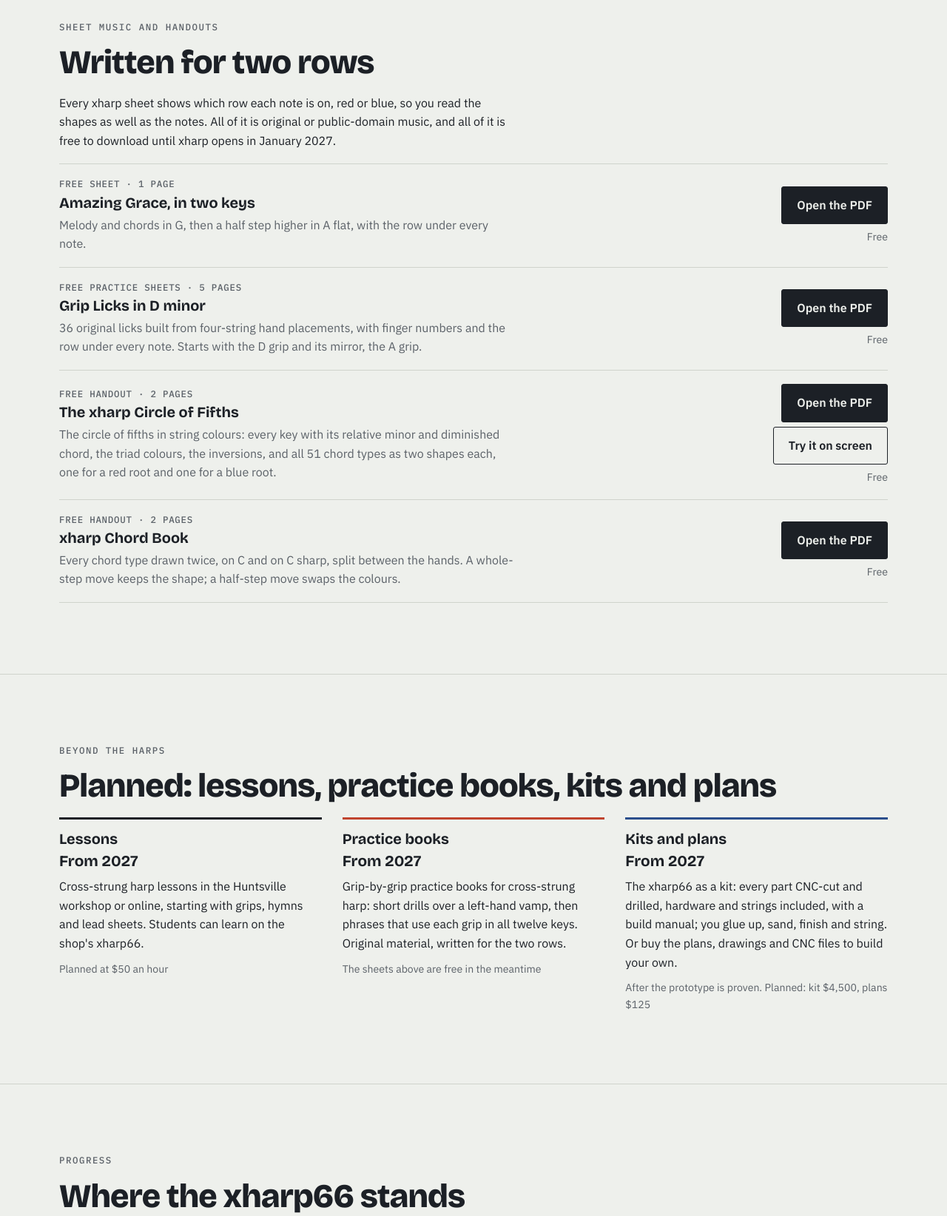
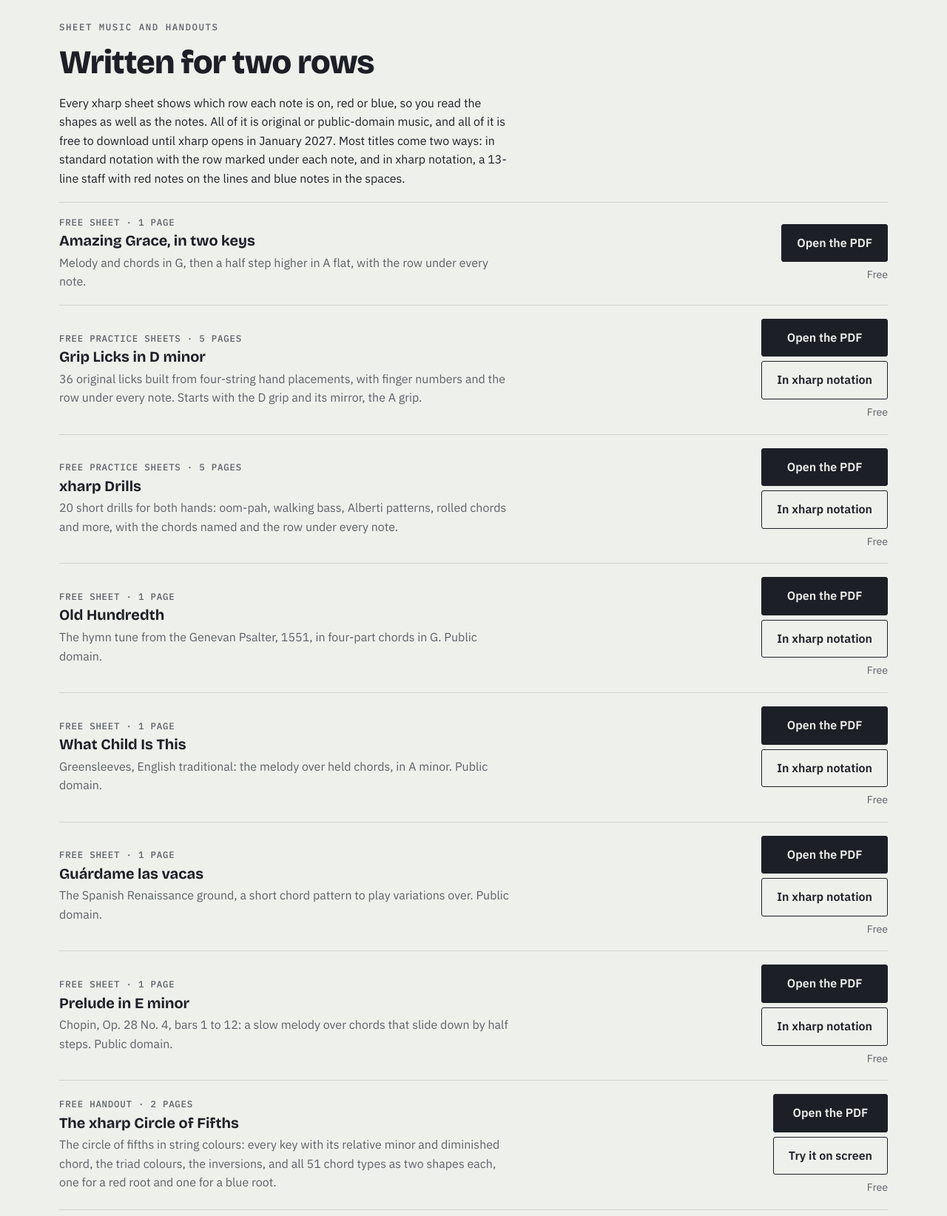
Before and after one commit to jclements3/xharps-site, a plain HTML site: page index.html in a window 1280 px wide. Shown: the part 3640-5284 px from the top of the page at 74% size. Drawn offline with nearby package versions, Linux system fonts and the light colour scheme.

Commit message:
Add free drills, four public-domain tunes and xharp-notation versions

```diff
--- a/index.html
+++ b/index.html
@@ -102,7 +102,8 @@ nav a:hover, nav a:focus-visible { color: var(--crow); }
 .item { display: grid; grid-template-columns: minmax(0, 1fr) auto; gap: 8px 24px; align-items: center; padding: 18px 0; border-bottom: 1px solid var(--rule); }
 .item .meta { font: 500 .78rem/1.4 var(--mono); letter-spacing: .06em; text-transform: uppercase; color: var(--muted); }
 .item p { color: var(--muted); }
-.item .act { display: flex; flex-direction: column; align-items: flex-end; gap: 6px; }
+.item .act { display: flex; flex-direction: column; align-items: stretch; gap: 6px; text-align: center; }
+.item .act .note { text-align: right; }
 @media (max-width: 640px) { .item { grid-template-columns: minmax(0, 1fr); } .item .act { align-items: flex-start; } }
 .btns { display: flex; gap: 12px; flex-wrap: wrap; }
 
@@ -1024,9 +1025,14 @@ text{white-space: pre}
     <div class="wrap stack">
       <span class="eyebrow">Sheet music and handouts</span>
       <h2>Written for two rows</h2>
-      <p>Every xharp sheet shows which row each note is on, red or blue, so you read the shapes as well as the notes. All of it is original or public-domain music, and all of it is free to download until xharp opens in January 2027.</p>
+      <p>Every xharp sheet shows which row each note is on, red or blue, so you read the shapes as well as the notes. All of it is original or public-domain music, and all of it is free to download until xharp opens in January 2027. Most titles come two ways: in standard notation with the row marked under each note, and in xharp notation, a 13-line staff with red notes on the lines and blue notes in the spaces.</p>
       <div class="catalog"><div class="item"><div class="stack" style="gap:6px"><span class="meta">Free sheet · 1 page</span><h3>Amazing Grace, in two keys</h3><p>Melody and chords in G, then a half step higher in A flat, with the row under every note.</p></div><div class="act"><a class="btn primary" href="sheets/amazing-grace-xharp.pdf">Open the PDF</a><span class="note">Free</span></div></div>
-<div class="item"><div class="stack" style="gap:6px"><span class="meta">Free practice sheets · 5 pages</span><h3>Grip Licks in D minor</h3><p>36 original licks built from four-string hand placements, with finger numbers and the row under every note. Starts with the D grip and its mirror, the A grip.</p></div><div class="act"><a class="btn primary" href="sheets/xharp-grip-licks-dm.pdf">Open the PDF</a><span class="note">Free</span></div></div>
+<div class="item"><div class="stack" style="gap:6px"><span class="meta">Free practice sheets · 5 pages</span><h3>Grip Licks in D minor</h3><p>36 original licks built from four-string hand placements, with finger numbers and the row under every note. Starts with the D grip and its mirror, the A grip.</p></div><div class="act"><a class="btn primary" href="sheets/xharp-grip-licks-dm.pdf">Open the PDF</a><a class="btn" href="sheets/xharp-grip-licks-dm-chromatic.pdf">In xharp notation</a><span class="note">Free</span></div></div>
+<div class="item"><div class="stack" style="gap:6px"><span class="meta">Free practice sheets · 5 pages</span><h3>xharp Drills</h3><p>20 short drills for both hands: oom-pah, walking bass, Alberti patterns, rolled chords and more, with the chords named and the row under every note.</p></div><div class="act"><a class="btn primary" href="sheets/xharp-drills.pdf">Open the PDF</a><a class="btn" href="sheets/xharp-drills-chromatic.pdf">In xharp notation</a><span class="note">Free</span></div></div>
+<div class="item"><div class="stack" style="gap:6px"><span class="meta">Free sheet · 1 page</span><h3>Old Hundredth</h3><p>The hymn tune from the Genevan Psalter, 1551, in four-part chords in G. Public domain.</p></div><div class="act"><a class="btn primary" href="sheets/xharp-old-hundredth.pdf">Open the PDF</a><a class="btn" href="sheets/xharp-old-hundredth-chromatic.pdf">In xharp notation</a><span class="note">Free</span></div></div>
+<div class="item"><div class="stack" style="gap:6px"><span class="meta">Free sheet · 1 page</span><h3>What Child Is This</h3><p>Greensleeves, English traditional: the melody over held chords, in A minor. Public domain.</p></div><div class="act"><a class="btn primary" href="sheets/xharp-what-child-is-this.pdf">Open the PDF</a><a class="btn" href="sheets/xharp-what-child-is-this-chromatic.pdf">In xharp notation</a><span class="note">Free</span></div></div>
+<div class="item"><div class="stack" style="gap:6px"><span class="meta">Free sheet · 1 page</span><h3>Guárdame las vacas</h3><p>The Spanish Renaissance ground, a short chord pattern to play variations over. Public domain.</p></div><div class="act"><a class="btn primary" href="sheets/xharp-guardame-las-vacas.pdf">Open the PDF</a><a class="btn" href="sheets/xharp-guardame-las-vacas-chromatic.pdf">In xharp notation</a><span class="note">Free</span></div></div>
+<div class="item"><div class="stack" style="gap:6px"><span class="meta">Free sheet · 1 page</span><h3>Prelude in E minor</h3><p>Chopin, Op. 28 No. 4, bars 1 to 12: a slow melody over chords that slide down by half steps. Public domain.</p></div><div class="act"><a class="btn primary" href="sheets/xharp-chopin-prelude-e-minor.pdf">Open the PDF</a><a class="btn" href="sheets/xharp-chopin-prelude-e-minor-chromatic.pdf">In xharp notation</a><span class="note">Free</span></div></div>
 <div class="item"><div class="stack" style="gap:6px"><span class="meta">Free handout · 2 pages</span><h3>The xharp Circle of Fifths</h3><p>The circle of fifths in string colours: every key with its relative minor and diminished chord, the triad colours, the inversions, and all 51 chord types as two shapes each, one for a red root and one for a blue root.</p></div><div class="act"><a class="btn primary" href="sheets/xharp-circle-of-fifths.pdf">Open the PDF</a><a class="btn" href="circle.html">Try it on screen</a><span class="note">Free</span></div></div>
 <div class="item"><div class="stack" style="gap:6px"><span class="meta">Free handout · 2 pages</span><h3>xharp Chord Book</h3><p>Every chord type drawn twice, on C and on C sharp, split between the hands. A whole-step move keeps the shape; a half-step move swaps the colours.</p></div><div class="act"><a class="btn primary" href="sheets/xharp-chord-book.pdf">Open the PDF</a><span class="note">Free</span></div></div></div>
     </div>
```
Also changed, not shown: 11 other files.
